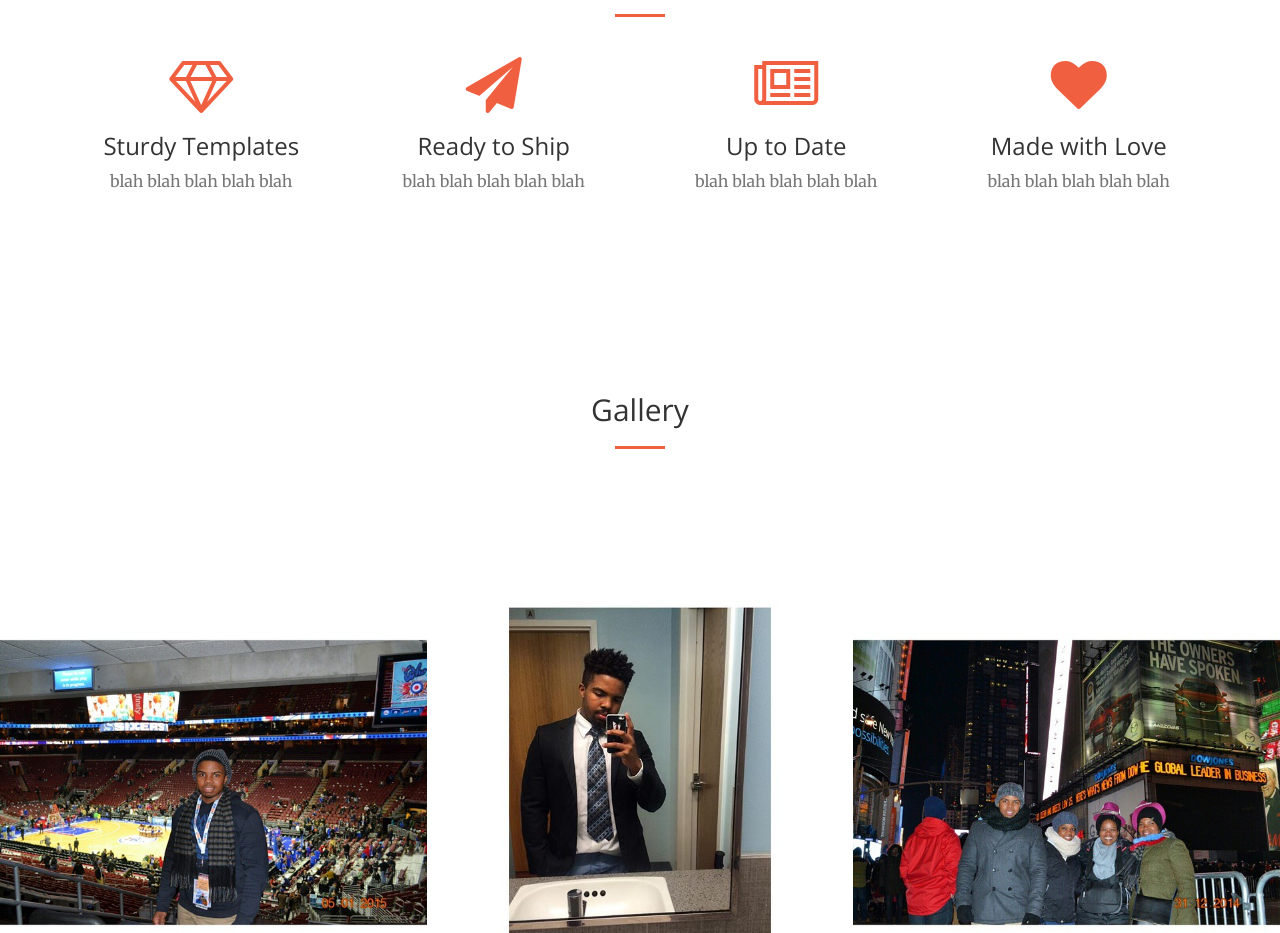
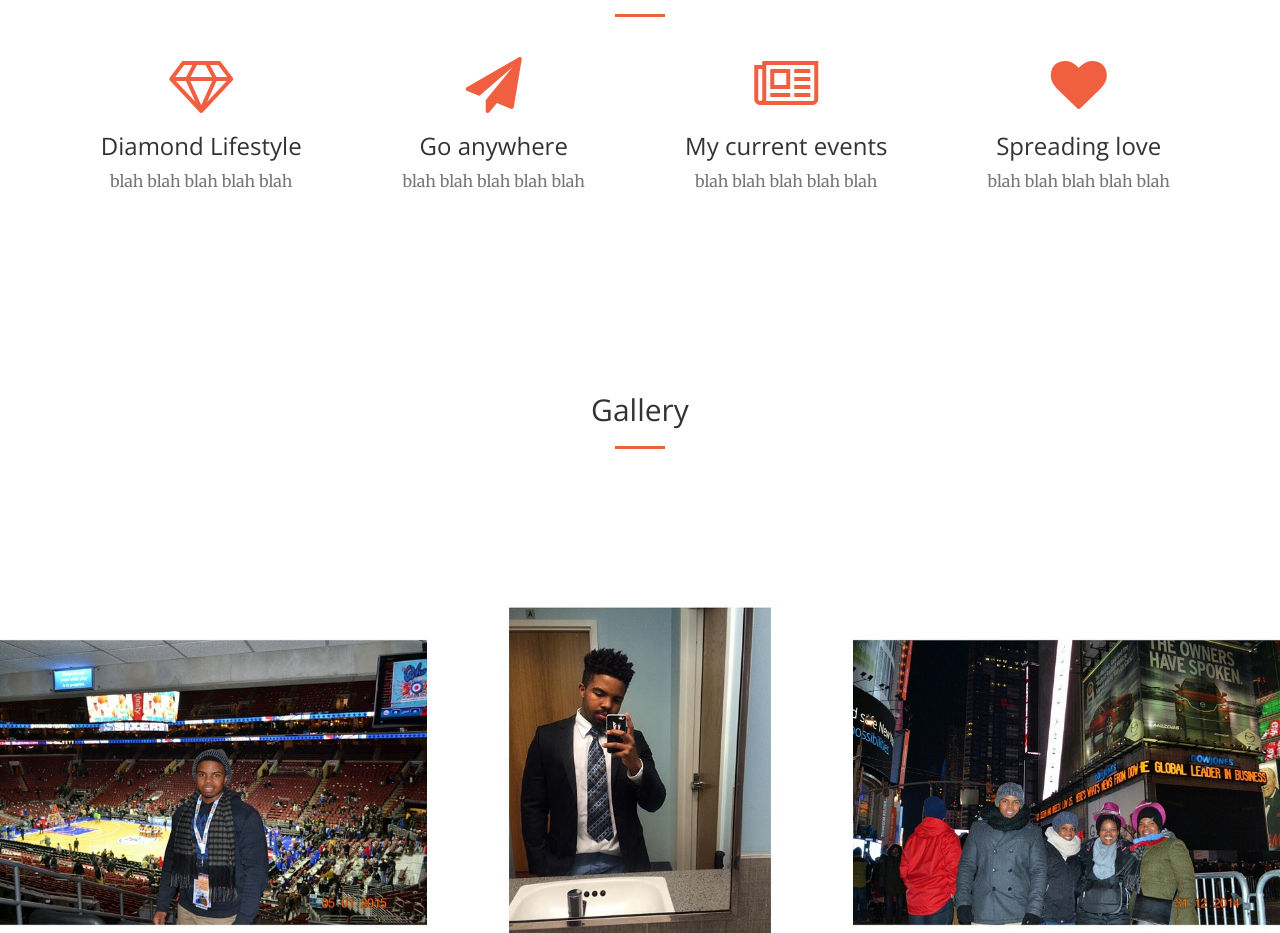
Before and after one commit to tumi-lean/tumi-lean.github.io, a website: page index.html in a window 1280 px wide. Shown: the part 1420-2353 px from the top of the page. Drawn offline with nearby package versions, Linux system fonts and the light colour scheme.

```diff
--- a/index.html
+++ b/index.html
@@ -127,28 +127,28 @@
                 <div class="col-lg-3 col-md-6 text-center">
                     <div class="service-box">
                         <i class="fa fa-4x fa-diamond text-primary sr-icons"></i>
-                        <h3>Sturdy Templates</h3>
+                        <h3>Diamond Lifestyle</h3>
                         <p class="text-muted">blah blah blah blah blah</p>
                     </div>
                 </div>
                 <div class="col-lg-3 col-md-6 text-center">
                     <div class="service-box">
                         <i class="fa fa-4x fa-paper-plane text-primary sr-icons"></i>
-                        <h3>Ready to Ship</h3>
+                        <h3>Go anywhere</h3>
                         <p class="text-muted">blah blah blah blah blah</p>
                     </div>
                 </div>
                 <div class="col-lg-3 col-md-6 text-center">
                     <div class="service-box">
                         <i class="fa fa-4x fa-newspaper-o text-primary sr-icons"></i>
-                        <h3>Up to Date</h3>
+                        <h3>My current events</h3>
                         <p class="text-muted">blah blah blah blah blah</p>
                     </div>
                 </div>
                 <div class="col-lg-3 col-md-6 text-center">
                     <div class="service-box">
                         <i class="fa fa-4x fa-heart text-primary sr-icons"></i>
-                        <h3>Made with Love</h3>
+                        <h3>Spreading love</h3>
                         <p class="text-muted">blah blah blah blah blah</p>
                     </div>
                 </div>
```
